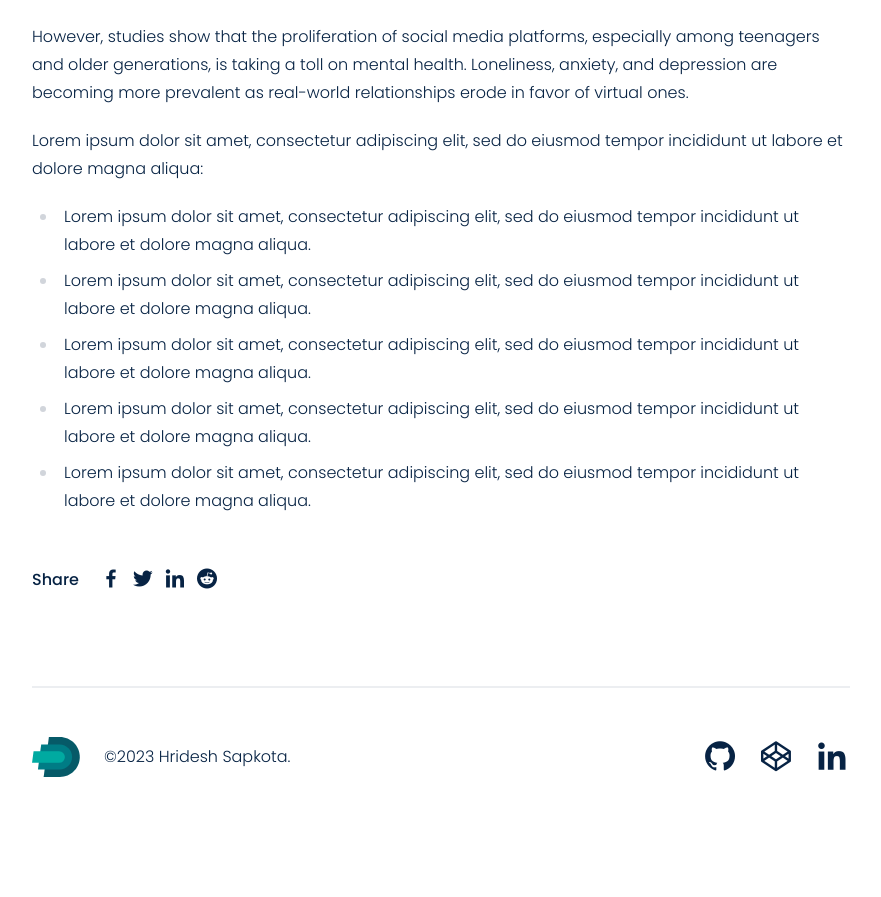
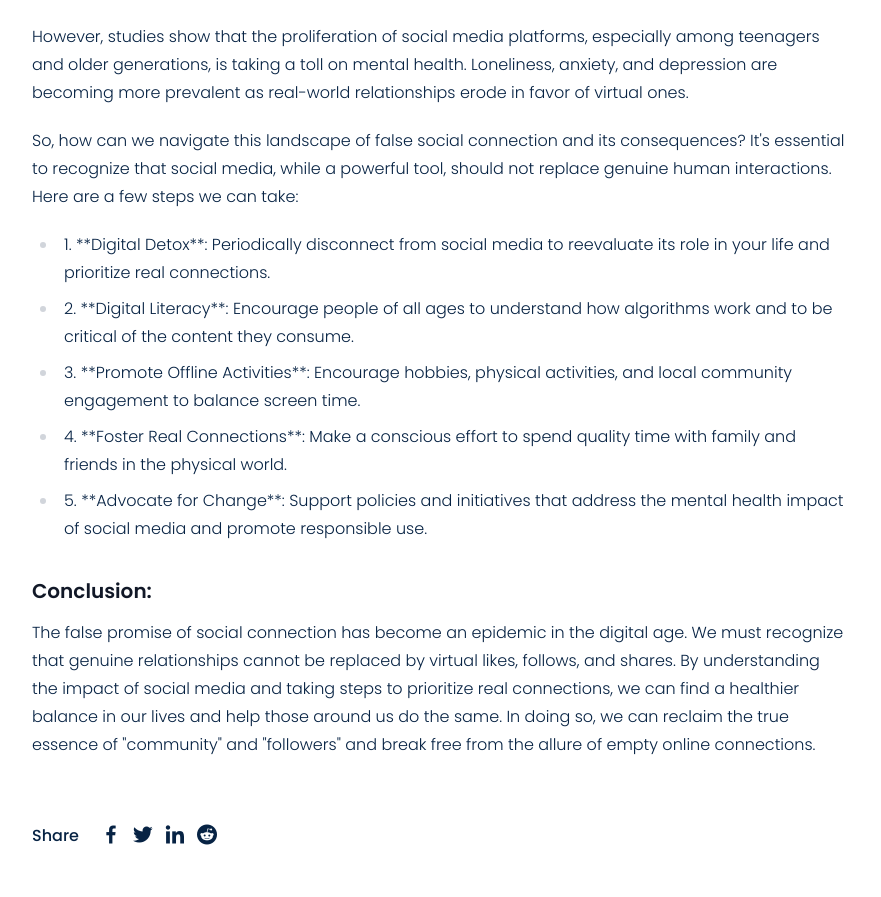
Before and after one commit to hridesh94/Atlas, a plain HTML site: page posts/false.html in a window 1280 px wide. Shown: the part 2820-3717 px from the top of the page, without its empty margins (199-1080 px from the left). Before the commit the page ends 3647 px from the top, so only its background shows below. Drawn offline with nearby package versions, Linux system fonts and the light colour scheme.

Commit message:
false-formt

```diff
--- a/posts/false.html
+++ b/posts/false.html
@@ -183,16 +183,26 @@
                     <div class="prose prose max-w-none border-b border-grey-lighter py-8 dark:prose-dark sm:py-12">
                         <img src="/assets/img/allegory/caveww.webp" alt="Allegory of the cave" />
 
-                        <p>In today's digital age, it's nearly impossible to escape the allure of social media platforms. We've all fallen into the endless scroll, watched countless videos, and followed influencers, celebrities, and even strangers, all in the name of "connection." But are we truly connecting, or are we merely being sold a false promise of social interaction? </p>
+                        <p>In today's digital age, it's nearly impossible to escape the allure of social media
+                            platforms. We've all fallen into the endless scroll, watched countless videos, and followed
+                            influencers, celebrities, and even strangers, all in the name of "connection." But are we
+                            truly connecting, or are we merely being sold a false promise of social interaction? </p>
 
-                            <h3 id="lorem-ipsum-dolor-sit-amet">Context</h3>
+                        <h3 id="lorem-ipsum-dolor-sit-amet">Context</h3>
 
-                        <p>My journey into this topic began with a podcast episode of "Your Undivided Attention." In that episode, psychotherapist and relationship expert Esther Perel delved deep into the way social media and the rise of artificial intelligence are affecting our ability to connect genuinely. One particular segment of the conversation struck a chord with me: the idea that modern loneliness disguises itself as hyperconnectivity.
+                        <p>My journey into this topic began with a podcast episode of "Your Undivided Attention." In
+                            that episode, psychotherapist and relationship expert Esther Perel delved deep into the way
+                            social media and the rise of artificial intelligence are affecting our ability to connect
+                            genuinely. One particular segment of the conversation struck a chord with me: the idea that
+                            modern loneliness disguises itself as hyperconnectivity.
                         </p>
 
 
                         <p>
-                            Esther Perel astutely observed, "You can have 1,000 virtual friends but nobody to come and feed your cat. Who is going to actually go and get your prescription at the pharmacy when you need it?" This insightful observation highlighted the profound shift in our understanding of words like "community" and "followers" in the digital age.
+                            Esther Perel astutely observed, "You can have 1,000 virtual friends but nobody to come and
+                            feed your cat. Who is going to actually go and get your prescription at the pharmacy when
+                            you need it?" This insightful observation highlighted the profound shift in our
+                            understanding of words like "community" and "followers" in the digital age.
 
                         </p>
 
@@ -204,12 +214,18 @@
                         <h3 id="lorem-ipsum-dolor-sit-amet">Shaping the World Around Us:
                         </h3>
 
-                        <p>This realization forced me to look at my surroundings. I saw how children and even the older generation have become captivated by their smartphones. It's almost become the norm to have one's face buried in a screen all day. This is particularly evident in places like Nepal, where older generations, not well-versed in typing, rely heavily on social media recommendation algorithms.
+                        <p>This realization forced me to look at my surroundings. I saw how children and even the older
+                            generation have become captivated by their smartphones. It's almost become the norm to have
+                            one's face buried in a screen all day. This is particularly evident in places like Nepal,
+                            where older generations, not well-versed in typing, rely heavily on social media
+                            recommendation algorithms.
                         </p>
 
 
 
-                        <p>The algorithms prioritize screen time over genuine human connection, pushing users down attention-hoarding rabbit holes. A visit to the trending page on platforms like YouTube or Facebook reveals a world dominated by algorithms that care little about your well-being.
+                        <p>The algorithms prioritize screen time over genuine human connection, pushing users down
+                            attention-hoarding rabbit holes. A visit to the trending page on platforms like YouTube or
+                            Facebook reveals a world dominated by algorithms that care little about your well-being.
 
                         </p>
 
@@ -232,30 +248,61 @@
                         <h3 id="sed-do-eiusmod-tempor-incididunt">The Effects:
                         </h3>
 
-                        <p>But why does it matter, you might ask? What's wrong with people choosing what they watch and enjoy on social media? The answer lies in the generations that need the most care and attention. For many, especially the elderly, these platforms are a lifeline to the outside world, a way to feel connected when traditional forms of connection are scarce.
+                        <p>But why does it matter, you might ask? What's wrong with people choosing what they watch and
+                            enjoy on social media? The answer lies in the generations that need the most care and
+                            attention. For many, especially the elderly, these platforms are a lifeline to the outside
+                            world, a way to feel connected when traditional forms of connection are scarce.
 
                         </p>
 
                         <p><img src="/assets/img/allegory/robot and humanw.webp" alt="Image" /></p>
 
-                        <p>However, studies show that the proliferation of social media platforms, especially among teenagers and older generations, is taking a toll on mental health. Loneliness, anxiety, and depression are becoming more prevalent as real-world relationships erode in favor of virtual ones.
+                        <p>However, studies show that the proliferation of social media platforms, especially among
+                            teenagers and older generations, is taking a toll on mental health. Loneliness, anxiety, and
+                            depression are becoming more prevalent as real-world relationships erode in favor of virtual
+                            ones.
 
                         </p>
-                        <p>Lorem ipsum dolor sit amet, consectetur adipiscing elit, sed do eiusmod tempor incididunt ut labore et
-                            dolore magna aliqua:</p>
+                        <p>So, how can we navigate this landscape of false social connection and its consequences? It's
+                            essential to recognize that social media, while a powerful tool, should not replace genuine
+                            human interactions. Here are a few steps we can take:
+                        </p>
 
-                          <ul>
-                            <li>Lorem ipsum dolor sit amet, consectetur adipiscing elit, sed do eiusmod tempor incididunt ut labore et
-                              dolore magna aliqua.</li>
-                            <li>Lorem ipsum dolor sit amet, consectetur adipiscing elit, sed do eiusmod tempor incididunt ut labore et
-                              dolore magna aliqua.</li>
-                            <li>Lorem ipsum dolor sit amet, consectetur adipiscing elit, sed do eiusmod tempor incididunt ut labore et
-                              dolore magna aliqua.</li>
-                            <li>Lorem ipsum dolor sit amet, consectetur adipiscing elit, sed do eiusmod tempor incididunt ut labore et
-                              dolore magna aliqua.</li>
-                            <li>Lorem ipsum dolor sit amet, consectetur adipiscing elit, sed do eiusmod tempor incididunt ut labore et
-                              dolore magna aliqua.</li>
-                          </ul>
+                        <ul>
+                            <li>1. **Digital Detox**: Periodically disconnect from social media to reevaluate its role
+                                in your life and prioritize real connections.
+                            </li>
+                            <li>2. **Digital Literacy**: Encourage people of all ages to understand how algorithms work
+                                and to be critical of the content they consume.
+
+                            </li>
+                            <li>3. **Promote Offline Activities**: Encourage hobbies, physical activities, and local
+                                community engagement to balance screen time.
+
+                            </li>
+                            <li>4. **Foster Real Connections**: Make a conscious effort to spend quality time with
+                                family and friends in the physical world.
+                            </li>
+                            <li>
+                                5. **Advocate for Change**: Support policies and initiatives that address the mental
+                                health impact of social media and promote responsible use.
+                            </li>
+                        </ul>
+
+                        <h3 id="sed-do-eiusmod-tempor-incididunt">Conclusion:
+
+                        </h3>
+
+                        <p>The false promise of social connection has become an epidemic in the digital age. We must
+                            recognize that genuine relationships cannot be replaced by virtual likes, follows, and
+                            shares. By understanding the impact of social media and taking steps to prioritize real
+                            connections, we can find a healthier balance in our lives and help those around us do the
+                            same. In doing so, we can reclaim the true essence of "community" and "followers" and break
+                            free from the allure of empty online connections.
+
+
+
+                        </p>
 
 
 
```
